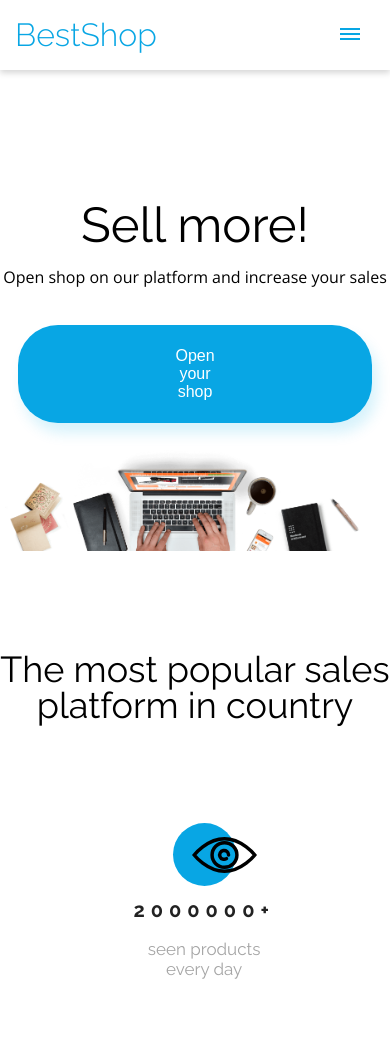
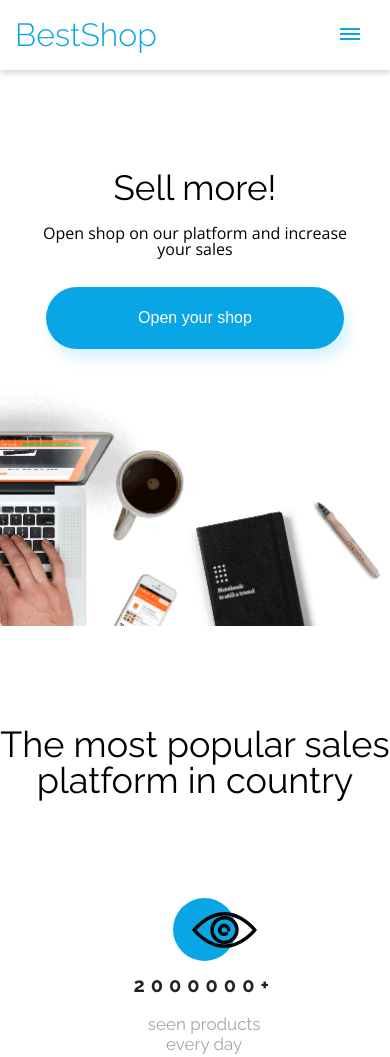
Before and after one commit to JuliaArtadi/BestShop, a website: page index.html in a window 390 px wide. Shown: the top 1057 px of the page. Drawn offline with nearby package versions, Linux system fonts and the light colour scheme.

Commit message:
RWD sekcji hero

```diff
--- a/scss/elements/_base.scss
+++ b/scss/elements/_base.scss
@@ -37,3 +37,8 @@ body a {
   transform: scale(1.03);
   box-shadow: 5px 10px 14px rgba(124, 120, 116, 0.36);
 }
+
+.btn-container {
+  display: flex;
+  justify-content: center;
+}
--- a/scss/elements/_header.scss
+++ b/scss/elements/_header.scss
@@ -2,14 +2,14 @@
   position: sticky;
   top: 0;
   z-index: 3;
+  box-shadow: 0 3px 6px #00000029;
+  background: white;
 
   &__container {
     display: flex;
     justify-content: space-between;
     align-items: center;
     height: 70px;
-    box-shadow: 0 3px 6px #00000029;
-    background: white;
   }
 
   &__nav {
@@ -65,6 +65,16 @@
 }
 
 @media (max-width: 660px) {
+
+  .header {
+    box-shadow: none;
+    background: none;
+  }
+
+  .header__container {
+    box-shadow: 0 3px 6px #00000029;
+    background: white;
+  }
   .hamburger {
     display: initial;
     transform: scale(1.5);
--- a/scss/elements/_hero.scss
+++ b/scss/elements/_hero.scss
@@ -1,8 +1,11 @@
 .hero {
+  display: flex;
+  flex-direction: column;
+  align-items: center;
+  justify-content: space-between;
+  overflow: hidden;
 
-}
-
-.hero__title {
+  &__title {
     text-align: center;
     font-size: 49px;
     font-family: $font-second;
@@ -10,16 +13,23 @@
     margin-top: 130px;
   }
 
-.hero__text {
+  &__text {
     text-align: center;
     font-family: $font-main;
     color: #000000;
     margin: 20px auto;
   }
 
-.btn-container {
+  &__img {
+    height: calc(40vh + 10vw);
+   vertical-align: bottom;
+  }
+}
+
+.img-container {
+  overflow: hidden;
 display: flex;
-  justify-content: center;
+  align-items: flex-end;
 }
 
 .btn-main {
@@ -27,12 +37,39 @@
   margin: 20px;
   box-shadow: 5px 10px 14px #07ACE629;
   background-color: $color-main;
-
 }
 
-.hero__img {
-  width: calc(100vw - 30px);
-  background-position: bottom;
-  background-repeat: no-repeat;
-  background-size: cover;
+@media (max-width: 660px) {
+
+  .hero {
+
+    &__text {
+      margin: 20px 33px 10px 33px;
     }
+
+    &__title {
+      margin: 100px 33px 0 33px;
+      font-size: 35px;
+    }
+
+    &__img {
+      width: 220%;
+      transform: translate(-28%);
+      height: auto;
+    }
+  }
+
+  .btn-main {
+    padding: 22px 92px;
+  }
+}
+
+.btn-main {
+  padding: 22px 92px;
+}
+
+@media (max-width: 360px) {
+  .btn-main {
+    padding: 15px 50px;
+  }
+}
```
Also changed, not shown: css/main.css, 1 other file. Lines whose indentation alone changed are shown as unchanged.
